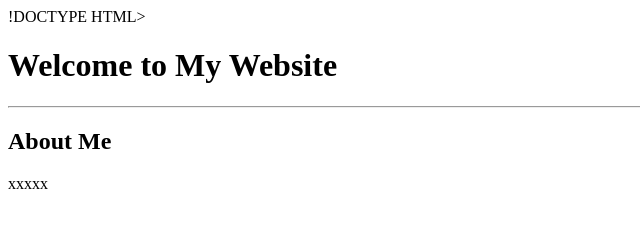
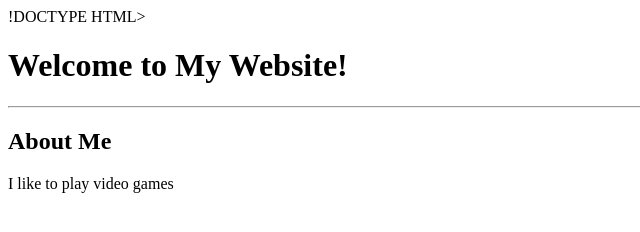
Before and after one commit to Fhvij1n/f, a plain HTML site: page index.html in a window 1280 px wide. Shown: the whole page, without its empty margins (0-640 px from the left). Drawn offline with Linux system fonts and the light colour scheme.

Commit message:
Update index.html

```diff
--- a/index.html
+++ b/index.html
@@ -2,12 +2,12 @@
 <html>
 <head>
 <meta charset="utf-8"/>
-<title>A Very Simple Page</title>
+<title>A Very Simple "Website"</title>
 </head>
 <body>
-<h1>Welcome to My Website</h1>
+<h1>Welcome to My Website!</h1>
 <hr>
 <h2>About Me</h2>
-<p> xxxxx</p>
+<p> I like to play video games</p>
 </body>
 </html>
```
